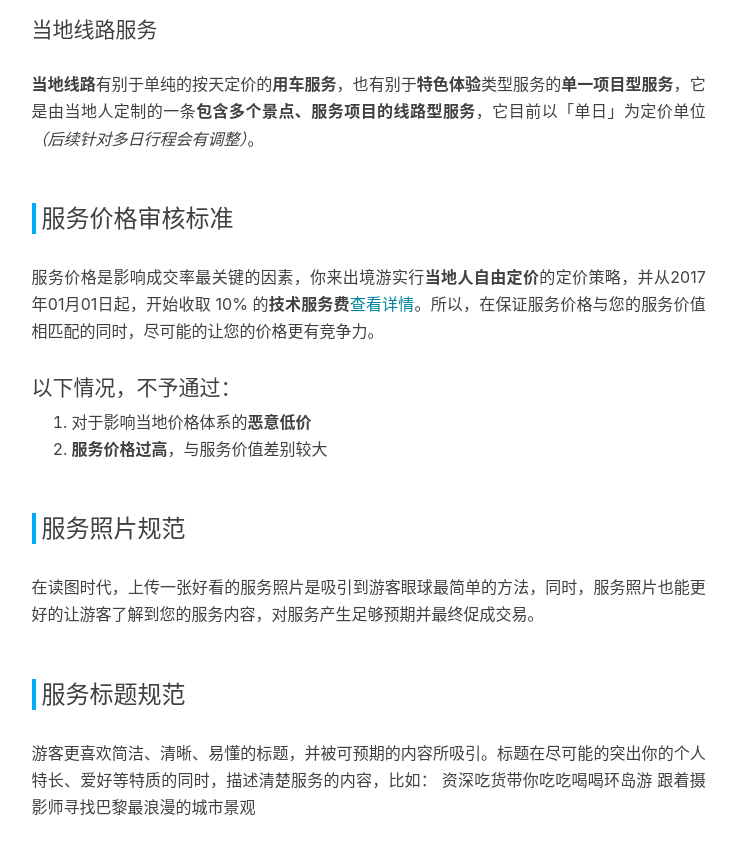
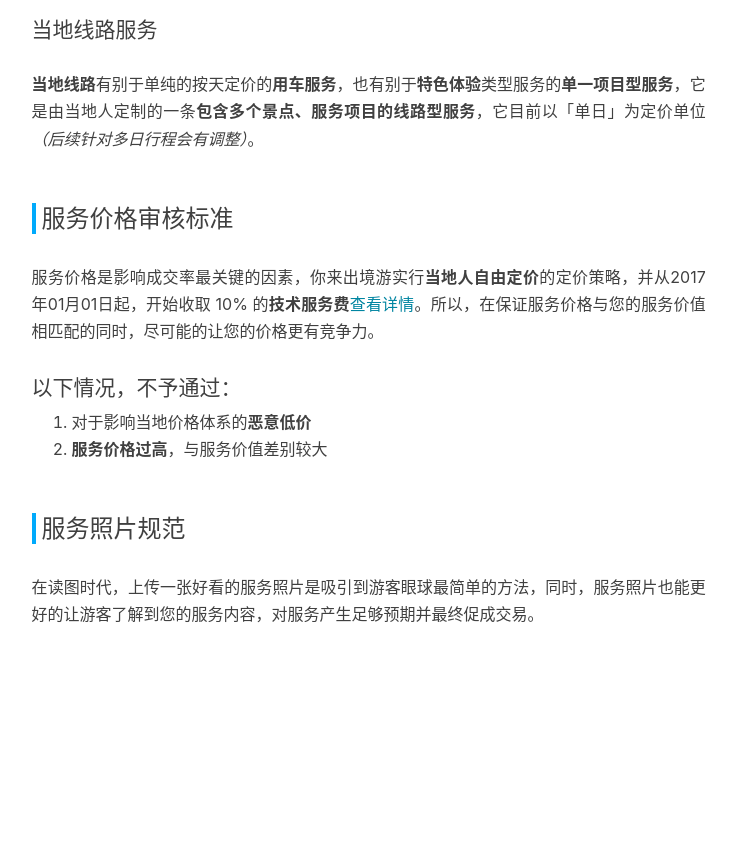
Before and after one commit to jinzhuonilai/jinzhuonilai.github.io, a Jekyll site: the page built from _posts/2017-01-18-audit.markdown, in a window 1280 px wide and 900 px high, scrolled down 1327 px. Shown: the top 854 px of the window, without its empty margins (244-980 px from the left). Built offline with Jekyll 4.4.1, drawn with Linux system fonts in a browser that asks for light colours; nearby versions of some CDN libraries; comment, search, counter and statistics services are not loaded; after the commit the page ends 2035 px from its top, so only the background shows below that.

Commit message:
Update 2017-01-18-audit.markdown

```diff
--- a/_posts/2017-01-18-audit.markdown
+++ b/_posts/2017-01-18-audit.markdown
@@ -43,8 +43,3 @@ header-img: "img/PostBack.png"
 
 ### 服务照片规范
 在读图时代，上传一张好看的服务照片是吸引到游客眼球最简单的方法，同时，服务照片也能更好的让游客了解到您的服务内容，对服务产生足够预期并最终促成交易。
-
-### 服务标题规范
-游客更喜欢简洁、清晰、易懂的标题，并被可预期的内容所吸引。标题在尽可能的突出你的个人特长、爱好等特质的同时，描述清楚服务的内容，比如：
-资深吃货带你吃吃喝喝环岛游
-跟着摄影师寻找巴黎最浪漫的城市景观
```
